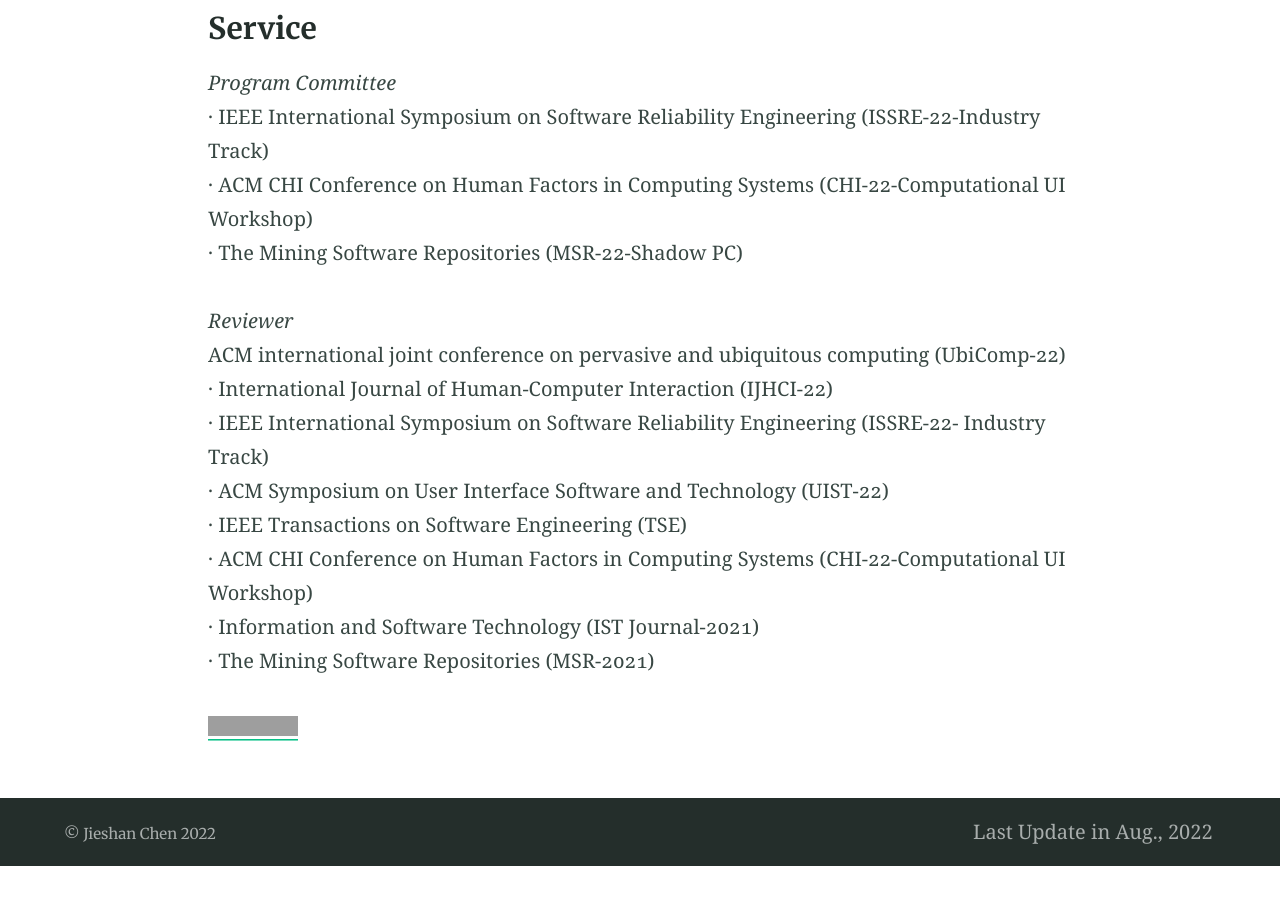
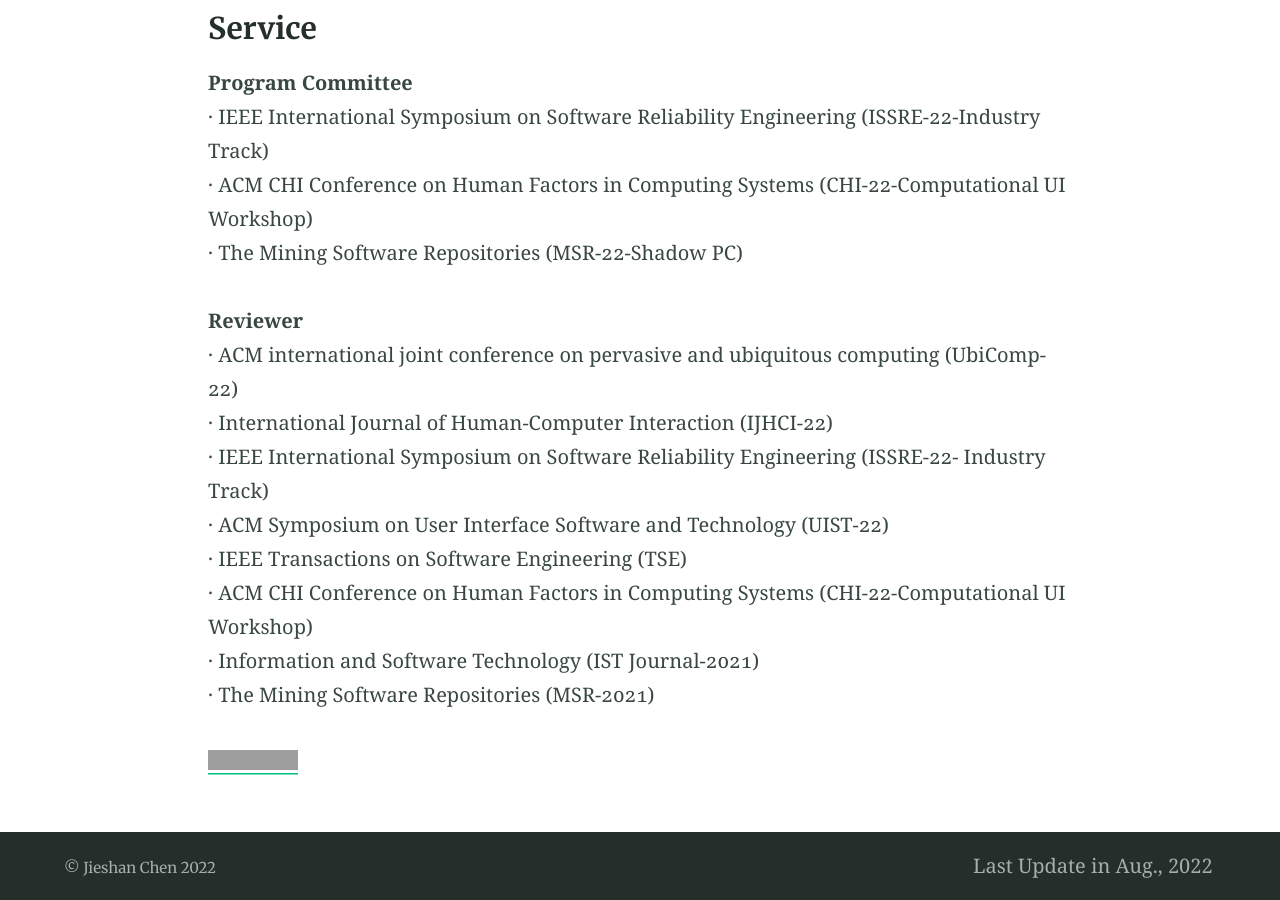
Before and after one commit to chenjshnn/chenjshnn.github.io, a Jekyll site: the page built from index.md, in a window 1280 px wide and 900 px high, scrolled down 2507 px. Built offline with Jekyll 4.4.1, drawn with Linux system fonts in a browser that asks for light colours; before the commit the page ends 3373 px from its top, so only the background shows below that; grey boxes are pictures that could not be loaded.

```diff
--- a/index.md
+++ b/index.md
@@ -58,13 +58,13 @@ Guibin Chen, Deheng Ye, Zhenchang Xing, ***Jieshan Chen***, and Erik Cambria. <b
 
 ### Service
 
-*Program Committee* <br />
+**Program Committee** <br />
 · IEEE International Symposium on Software Reliability Engineering (ISSRE-22-Industry Track) <br />
 · ACM CHI Conference on Human Factors in Computing Systems (CHI-22-Computational UI Workshop) <br />
 · The Mining Software Repositories (MSR-22-Shadow PC)
 
-*Reviewer* <br />
-ACM international joint conference on pervasive and ubiquitous computing (UbiComp-22) <br />
+**Reviewer** <br />
+· ACM international joint conference on pervasive and ubiquitous computing (UbiComp-22) <br />
 · International Journal of Human-Computer Interaction (IJHCI-22) <br />
 · IEEE International Symposium on Software Reliability Engineering (ISSRE-22- Industry Track) <br />
 · ACM Symposium on User Interface Software and Technology (UIST-22) <br />
```
